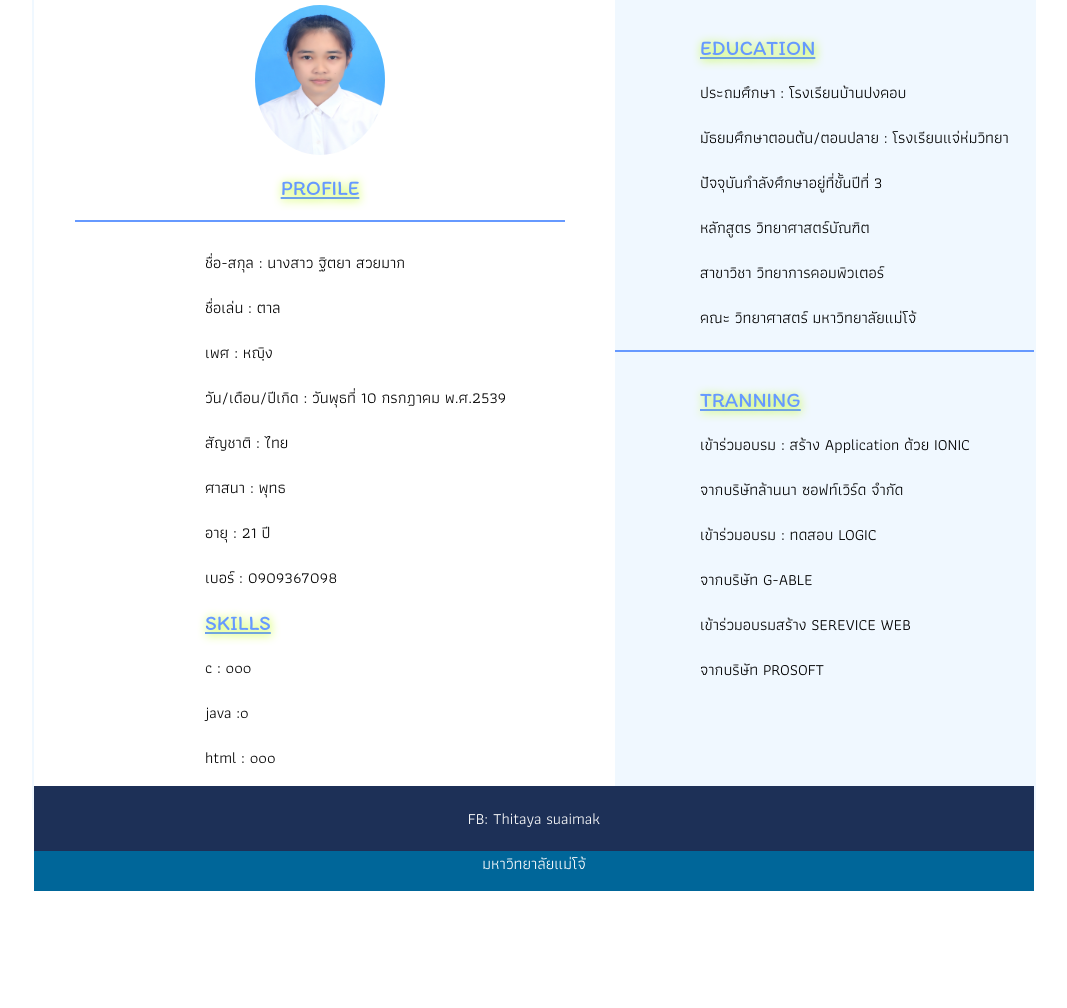
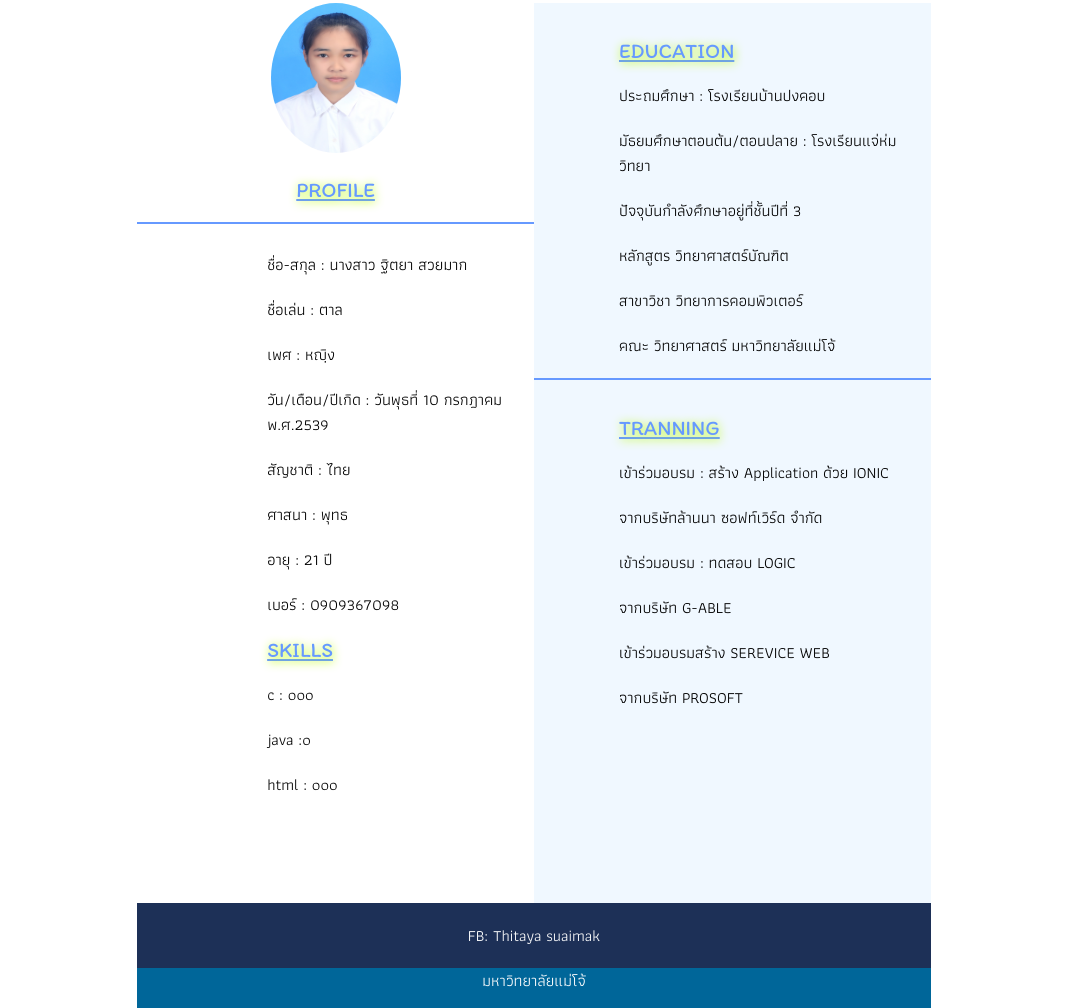
Before and after one commit to thitaya/resume2, a plain HTML site: page index.html in a window 1280 px wide. Shown: the part 202-1210 px from the top of the page, without its empty margins (106-1173 px from the left). Before the commit the page ends 1093 px from the top, so only its background shows below. Drawn offline with Linux system fonts and the light colour scheme.

Commit message:
แก้ doctype

```diff
--- a/index.html
+++ b/index.html
@@ -1,4 +1,4 @@
-
+<!DOCTYPE html>
 <html>
 
     <head>
@@ -64,7 +64,7 @@
             </div>
 
 
-            <footer class="float-left height-90 widht-1000  bg-Lightblue">
+            <footer class="float-left height-90 widht-a4  bg-Lightblue">
                 <div class="text-center">
                     <div>
                         <p class=" fontcolor-white">FB: Thitaya suaimak</p>
--- a/tarn.css
+++ b/tarn.css
@@ -2,35 +2,35 @@
 
 #container{
     margin: 0 auto; /*กำหนดตัวแหน่ง*/
-    width: 1000;
-    height: 1000;
+    width: 21cm;
+    height: auto;
     border: 2px solid AliceBlue;
 }
 
 header{ /*หัว*/
    padding-top: 15px; /*เพิ่มพื้นที่*/
    height: 30px;
+   width: 21cm;
 }
 
 .header{ /*หัว2*/
+    width: 100%;
     height: 150px;
     border: 1px solid   #3399FF;
     background-image: url("m.jpg")
 }
 
 .left{ /*พื้นที่ฝั่งซ้าย section*/
-    margin-top: 152px;
-    margin-left: 41px; /*พื้นที่*/
-    width: 490px;
-    height: 774px;
+    width: 50%;
+    height: auto;
+    margin-top: 150px;
 }
 
 .right{ /*พื้นที่ฝั่งขวา section*/
-    margin-top: 147px;
-    margin-left: 50px;
-    width: 419px;
-    height: 786px;
+    width: 50%;
+    height: 900px;
     background:AliceBlue;
+    margin-top: 150px;
 }
 
 p {
@@ -50,8 +50,8 @@ p {
     height: 40px;
 }
 
-.widht-1000{
-    width: 1000px;
+.widht-a4{
+    width: 21cm;
 }
 
 .bg-blue{
```
